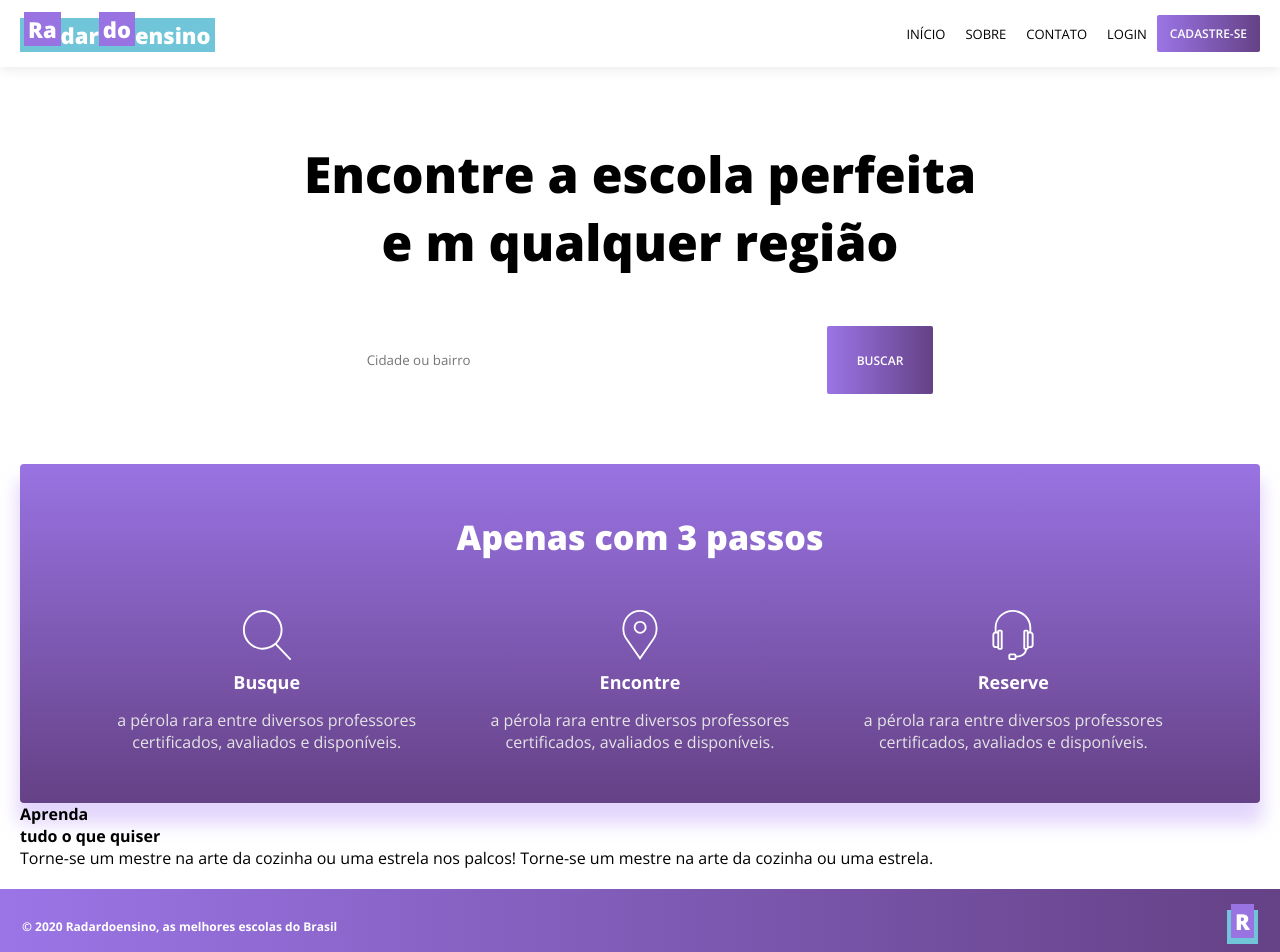
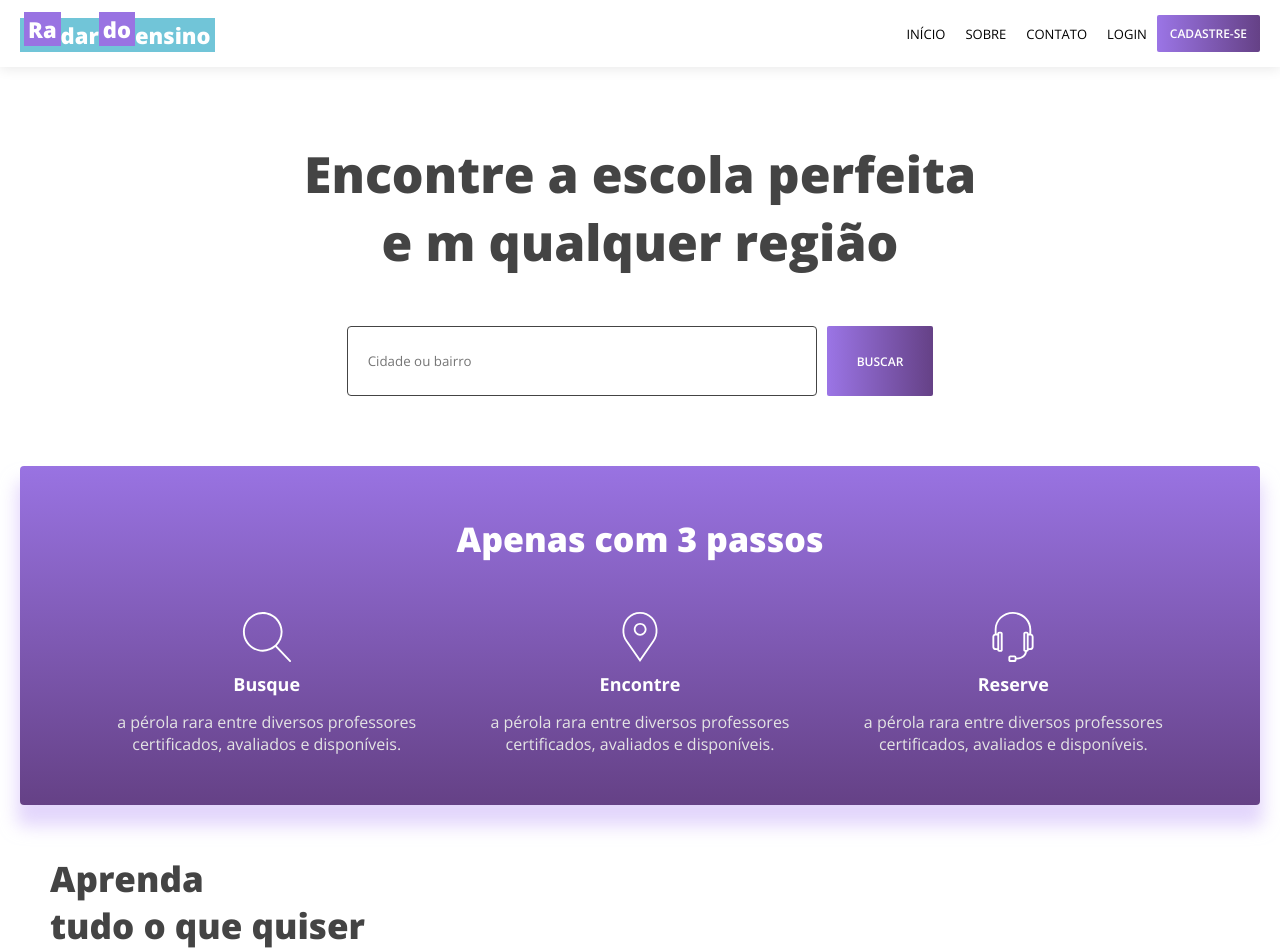
Before and after one commit to heliogsantos/radar-do-ensino, a React (Create React App) app: page / in a window 1280 px wide. Shown: the top 952 px of the page. Built offline with nearby package versions, Linux system fonts and the light colour scheme.

Commit message:
criei style do sub-title da Home

```diff
--- a/src/views/Home/style.css
+++ b/src/views/Home/style.css
@@ -10,7 +10,7 @@ form .btn {
 }
 
 form .field input {
-  border: 1px solid var(--text-clor);
+  border: 1px solid var(--text-color);
   border-radius: 4px;
   width: 100%;
   resize: none;
@@ -30,8 +30,30 @@ form .field input {
  }
 
  .call h1 {
-   color: var(--text-clor);
+   color: var(--text-color);
    font-weight: 900;
    font-size: 50px;
    text-align: center;
  }
+
+ .sub-title {
+   width: 100%;
+   display: flex;
+   flex-direction: column;
+   justify-content: flex-start;
+   padding: 0 30px;
+ }
+
+ .sub-title h4 {
+  font-size: 35px;
+  font-weight: 800;
+  padding: 50px 0 10px 0;
+  color: var(--text-color);
+ }
+
+ .sub-title p {
+  font-size: 16px;
+  font-weight: 300;
+  color: var(--text-color);
+  max-width: 700px;
+ }
```
